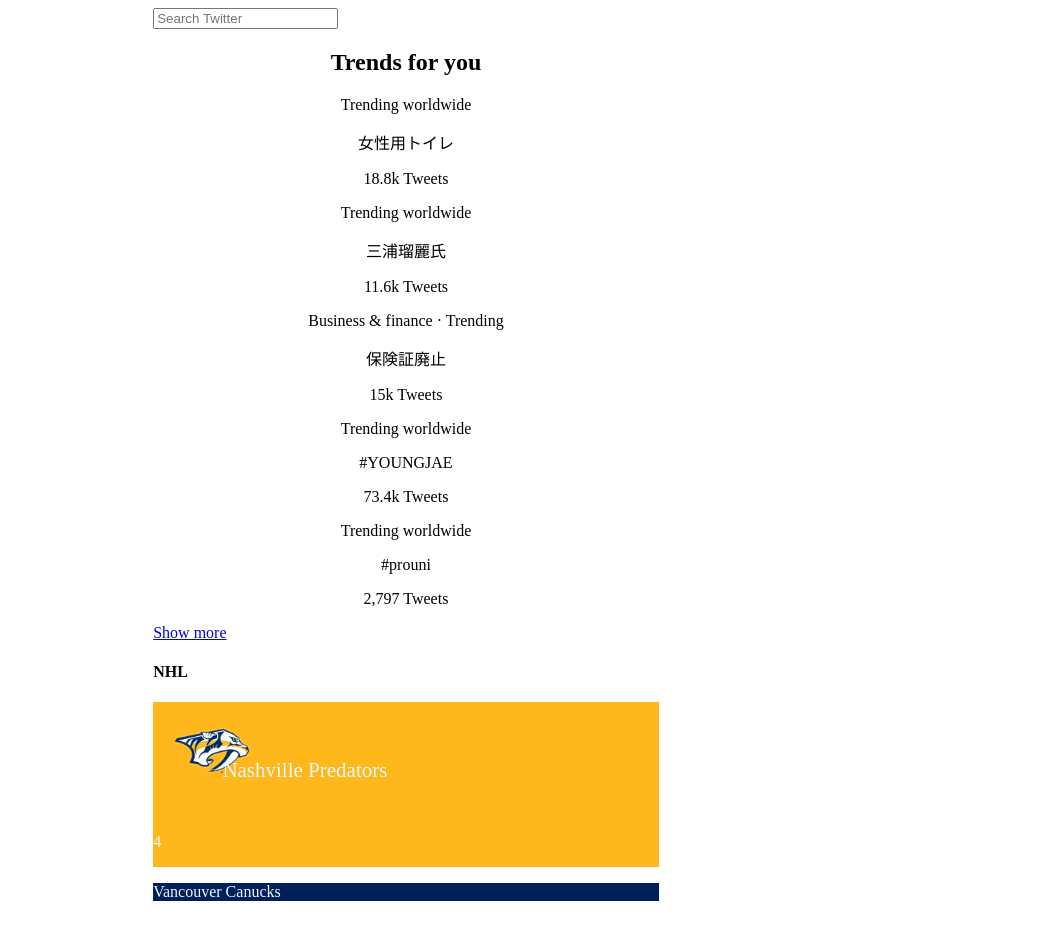
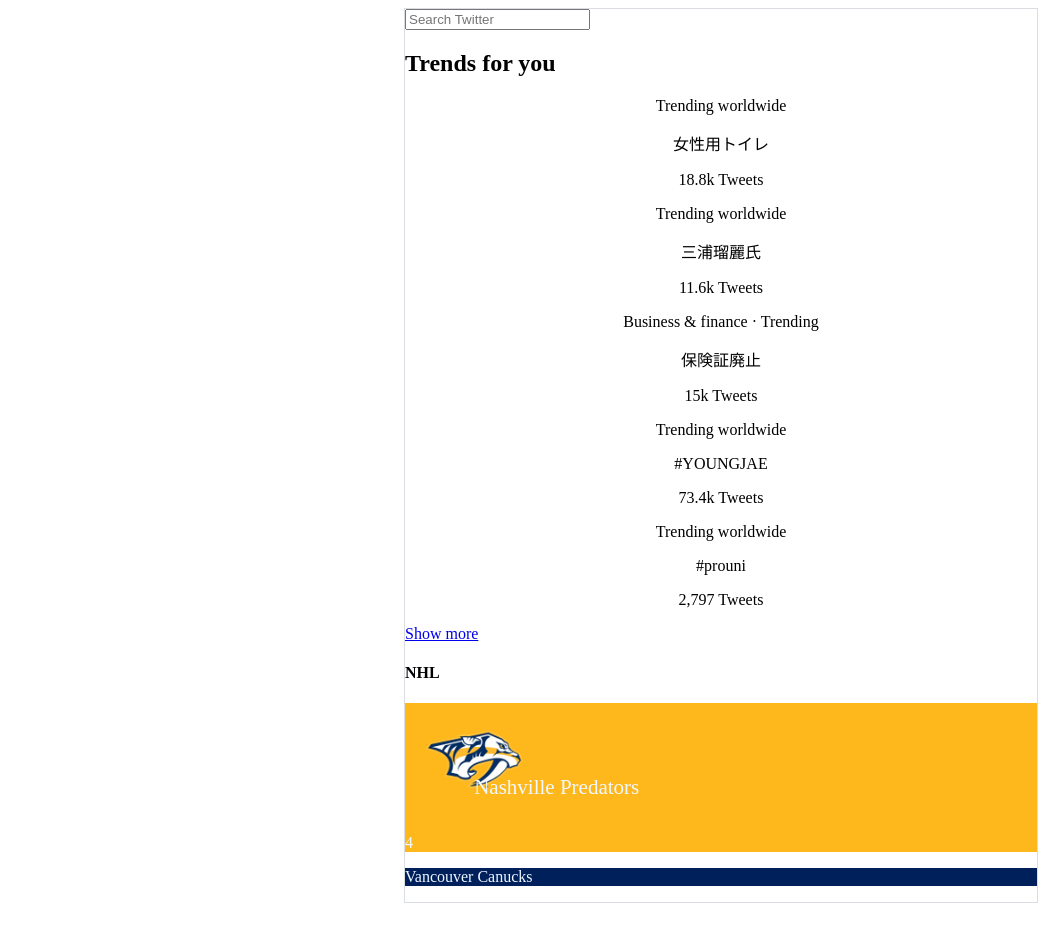
Before and after one commit to Mishansavy/twitter, a plain HTML site: page codes/index.html in a window 1280 px wide. Shown: the full height of the page, 234-1280 px from the left. Drawn offline with Linux system fonts and the light colour scheme.

Commit message:
On branch main Your branch is up to date with 'origin/main'. Changes to be committed: 	modified:   codes/style.css

```diff
--- a/codes/style.css
+++ b/codes/style.css
@@ -1,5 +1,8 @@
 .container {
+  width: 100%;
   display: flex;
+  justify-content: space-between;
+
 }
 .explore {
   width: 30%;
@@ -13,11 +16,13 @@
   text-align: center;
 }
 .middle-search {
-  width: 40%;
+  width: 50%;
   align-items: center;
 }
-.trendsforyou {
-  text-align: center;
+.middle-search {
+    border-style: solid;
+    border-width: 1px 1px 1px 1px;
+    border-color: #dadde1;
 }
 .trending1,
 .trending2,
@@ -55,5 +60,16 @@ color: aliceblue;
 }
 
 .number-nashville {
-  display: flex;
+  /* display: flex; */
+  width: 10px;
 }
+
+.newtotwitter {
+  width: 40%;
+  margin-left: 1rem;
+  margin-right: 1rem;
+  border-style: solid;
+  border-width: 1px 1px 1px 1px;
+  border-color: #dadde1;
+
+}
```
